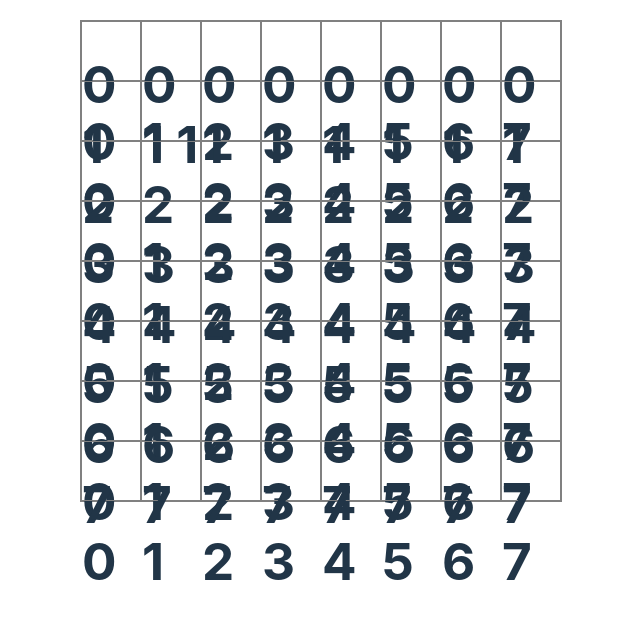
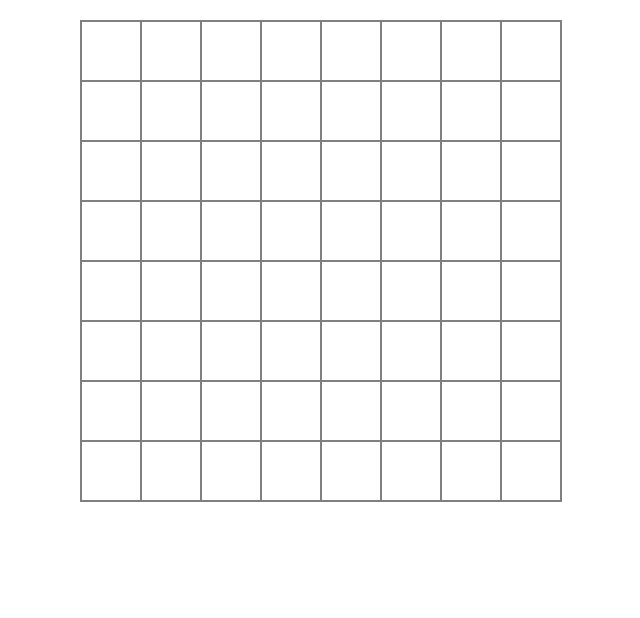
Before and after one commit to Mclilzee/knight-travails-react, a React (Vite) app: page / in a window 1280 px wide. Shown: the top 618 px of the page, without its empty margins (319-959 px from the left). Built offline with nearby package versions, Linux system fonts and the light colour scheme.

Commit message:
Remove printing out cell numbers

```diff
--- a/src/main/chess/Cell.tsx
+++ b/src/main/chess/Cell.tsx
@@ -2,8 +2,6 @@ import { ChessBoardCell } from "./interfaces";
 
 export default function Cell(props: ChessBoardCell) {
   return (
-    <div className="cell">
-      <h1>{props.square.x} {props.square.y}</h1>
-    </div>
+    <div className="cell"></div>
   )
 }
--- a/src/main/chess/ChessBoard.tsx
+++ b/src/main/chess/ChessBoard.tsx
@@ -1,7 +1,7 @@
+import { useState } from "react";
 import ChessSquare from "../utils/ChessSquare";
-import { useState } from "react";
+import Cell from "./Cell";
 import "./chess-board.css";
-import Cell from "./Cell";
 import { ChessBoardCell } from "./interfaces";
 
 export default function ChessBoard() {
```
